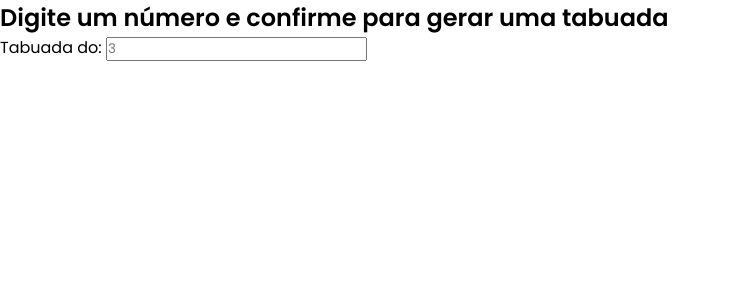
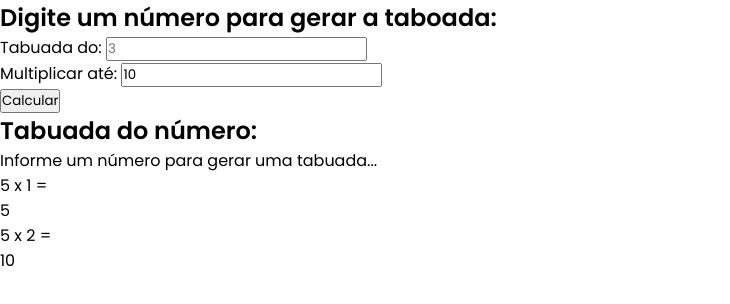
Before and after one commit to Lucaslandivar/Tabuada-JS, a plain HTML site: page index.html in a window 1280 px wide. Shown: the whole page, without its empty margins (0-730 px from the left). Drawn offline with Linux system fonts and the light colour scheme.

Commit message:
The final part of the HTML
I made two sections, one is the form to generate the multiplication board and the other is for the generated multiplication board.

```diff
--- a/index.html
+++ b/index.html
@@ -3,17 +3,40 @@
 <head>
     <meta charset="UTF-8">
     <meta name="viewport" content="width=device-width, initial-scale=1.0">
-    <title>Taboada</title>
+    <title>Multiplication Board</title>
+    <!-- Links -->
+    <link rel="shortcut icon" href="img/bx-calculator.svg" type="image/x-icon">
     <link rel="stylesheet" href="CSS/styles.css">
     <script src="JS/script.js" refer></script>
 </head>
 <body>
-    <h2>Digite um número e confirme para gerar uma tabuada</h2>
+    <!-- Multiplication board generator -->
+    <h2>Digite um número para gerar a taboada:</h2>
     <form id="multiplication-form">
         <div class="form-control">
             <label for="number">Tabuada do:</label>
             <input type="number" name="number" id="number" placeholder="3">
         </div>
+        <div class="form-control">
+            <label for="multiplicator">Multiplicar até:</label>
+            <input type="number" name="multiplicator" id="multiplicator" value="10">
+        </div>
+        <input type="submit" value="Calcular">
     </form>
+    <!-- Multiplication board result -->
+    <div id="multiplication-table">
+        <h2 id="multiplication-title">Tabuada do número:</h2>
+        <div id="multiplication-operations">
+            <p>Informe um número para gerar uma tabuada...</p>
+            <div class="row">
+                <div class="operation">5 x 1 =</div>
+                <div class="result">5</div>
+            </div>
+            <div class="row">
+                <div class="operation">5 x 2 =</div>
+                <div class="result">10</div>
+            </div>
+        </div>
+    </div>
 </body>
 </html>
```
